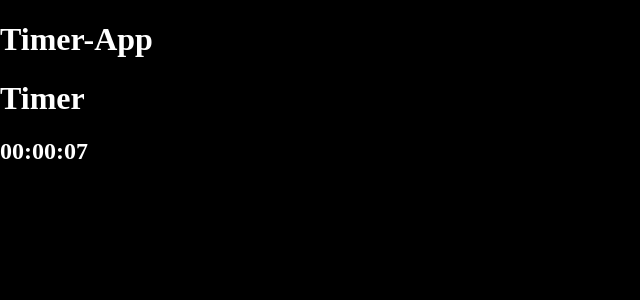
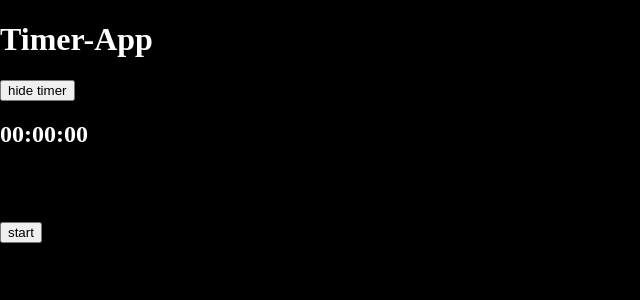
Before and after one commit to P-Sharath-Dev/React, a React (Create React App) app in the folder lifecycle/: page / in a window 1280 px wide. Shown: the top 300 px of the page, without its empty margins (0-640 px from the left). Built offline with nearby package versions, Linux system fonts and the light colour scheme.

Commit message:
added start/stop to timer

```diff
--- a/lifecycle/src/App.js
+++ b/lifecycle/src/App.js
@@ -5,18 +5,44 @@ import Timer from "./component/timer/Timer.js";
 class App extends Component {
   constructor() {
     super();
+    this.state = {
+      isMounted: true, // for showing the text in button ---> show timer/ hide timer
+      isTimerStarted: false,
+    };
   }
 
+  handleTImerMount = () => {
+    this.setState({
+      isMounted: !this.state.isMounted,
+    });
+  };
+
   //event for showing or hiding text in button(show timer / hide timer)
-
   // toggling time on and off
+  handleToggleTimer = () => {
+    this.setState({
+      isTimerStarted: !this.state.isTimerStarted,
+    });
+  };
 
   render() {
     return (
       <>
         {/* <ComponentA /> */}
         <h1>Timer-App</h1>
-        <Timer data={100} />
+
+        <button onClick={this.handleTImerMount}>
+          {this.state.isMounted ? "hide timer" : "show timer"}
+        </button>
+        {/* isMounted = true ? Render <Timer /> : Render nothing */}
+        {this.state.isMounted ? (
+          <Timer isTimerStarted={this.state.isTimerStarted} />
+        ) : null}
+        <br></br>
+
+        <button onClick={this.handleToggleTimer}>
+          {this.state.isTimerStarted ? "stop" : "start"}
+        </button>
       </>
     );
   }
--- a/lifecycle/src/component/timer/Timer.js
+++ b/lifecycle/src/component/timer/Timer.js
@@ -19,7 +19,16 @@ export default class Timer extends Component {
   //*********updating phase methods*/
   shouldComponentUpdate(nextProps, nextState) {
     console.log("From shouldComponentUpdate");
-    return true;
+    console.log("From shouldComponentUpdate : nextprops", nextProps);
+    console.log("From shouldComponentUpdate : nextState", nextState);
+    console.log("this.state.time", this.state.time); // giving last prevState's time like if time 1 we get 0
+    // updating(means rendering) for every five seconds not for every update
+    if (
+      nextState.time % 5 === 0 ||
+      nextProps.isTimerStarted !== this.props.isTimerStarted
+    ) {
+      return true;
+    }
   }
 
   getSnapshotBeforeUpdate(prevProps, prevState) {
@@ -29,12 +38,21 @@ export default class Timer extends Component {
 
   componentDidUpdate(prevProps, prevState, snapshot) {
     console.log("componentDidUpdate");
-    console.log("componentDidUpdate : prevProps", prevProps);
-    console.log("componentDidUpdate: prevState", prevState);
-    console.log("componentDidUpdate : snapshot", snapshot);
+    // console.log("componentDidUpdate : prevProps", prevProps);
+    // console.log("componentDidUpdate: prevState", prevState);
+    // console.log("componentDidUpdate : snapshot", snapshot);
     console.log("____________");
-    if (this.state.time == 10) {
-      clearInterval(this.timerIntervalId);
+
+    if (prevProps.isTimerStarted !== this.props.isTimerStarted) {
+      if (this.props.isTimerStarted) {
+        this.timerIntervalId = setInterval(() => {
+          this.setState((prevState) => {
+            return { time: prevState.time + 1 };
+          });
+        }, 1000);
+      } else {
+        clearInterval(this.timerIntervalId);
+      }
     }
   }
   //**till here updating phase methods ***/
@@ -42,18 +60,21 @@ export default class Timer extends Component {
   //componentDidMount
   componentDidMount() {
     console.log("from componentDidMount");
-    this.timerIntervalId = setInterval(() => {
-      this.setState((prevState) => {
-        return { time: prevState.time + 1 };
-      });
-    }, 1000);
+  }
+
+  //*****unmounting phase****** */
+  componentWillUnmount() {
+    console.log("from componentWillUnmount");
+    // if (this.state.time === 10) {
+    // clearInterval(this.timerIntervalId);
+    // }
   }
 
   render() {
     console.log("from render ");
     return (
       <>
-        <h1>Timer </h1>
+        {/* <h1>Timer </h1> */}
 
         {/* Multiply by 1000 because 1000 means one second*/}
         {/* slice(11, 19) extracts only the HH:MM:SS part
```
